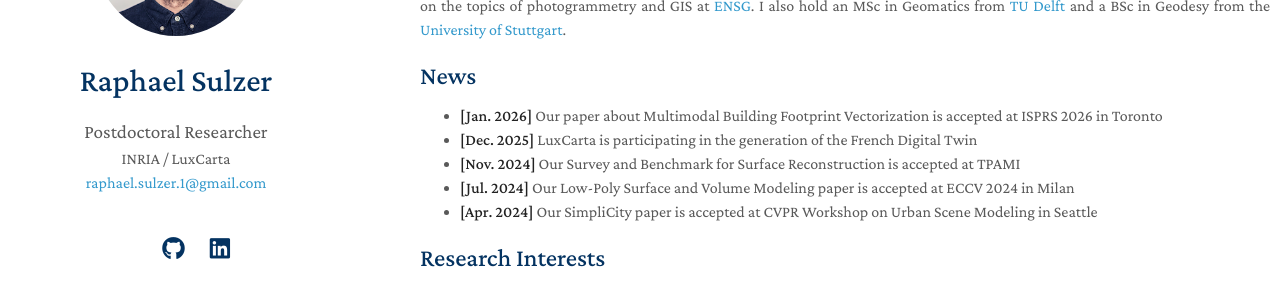
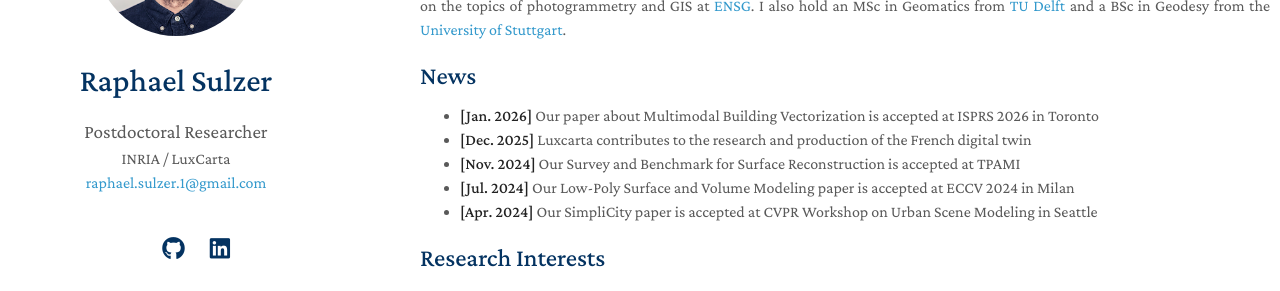
Before and after one commit to raphaelsulzer/raphaelsulzer.github.io, a Jekyll site: the page built from index.md, in a window 1280 px wide and 900 px high. Shown: the part 211-502 px from the top of the window. Built offline with Jekyll 4.4.1, drawn with Linux system fonts in a browser that asks for light colours; nearby versions of some CDN libraries; a style sheet for code colours, icons or effects is not loaded; our own code applies the rules of GitHub Pages for plain Markdown files.

Commit message:
small rephrase

```diff
--- a/index.md
+++ b/index.md
@@ -8,8 +8,8 @@ I am postdoctoral researcher in the <a href="https://team.inria.fr/titane/team/"
 
 ## News
 
-- **[Jan. 2026]** Our paper about Multimodal Building Footprint Vectorization is accepted at ISPRS 2026 in Toronto
-- **[Dec. 2025]** LuxCarta is participating in the generation of the French Digital Twin
+- **[Jan. 2026]** Our paper about Multimodal Building Vectorization is accepted at ISPRS 2026 in Toronto
+- **[Dec. 2025]** Luxcarta contributes to the research and production of the French digital twin
 - **[Nov. 2024]** Our Survey and Benchmark for Surface Reconstruction is accepted at TPAMI
 - **[Jul. 2024]** Our Low-Poly Surface and Volume Modeling paper is accepted at ECCV 2024 in Milan
 - **[Apr. 2024]** Our SimpliCity paper is accepted at CVPR Workshop on Urban Scene Modeling in Seattle
```
